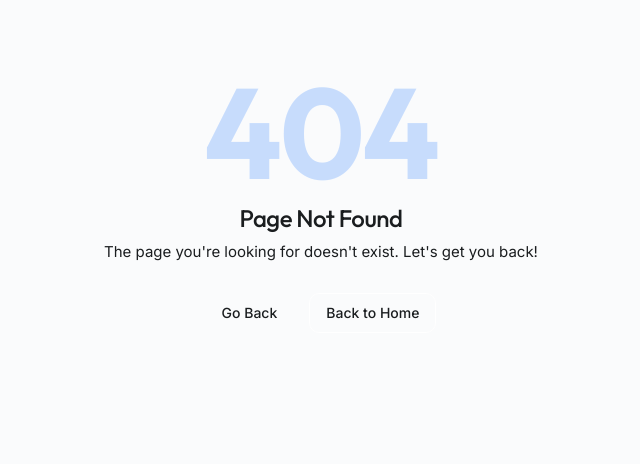
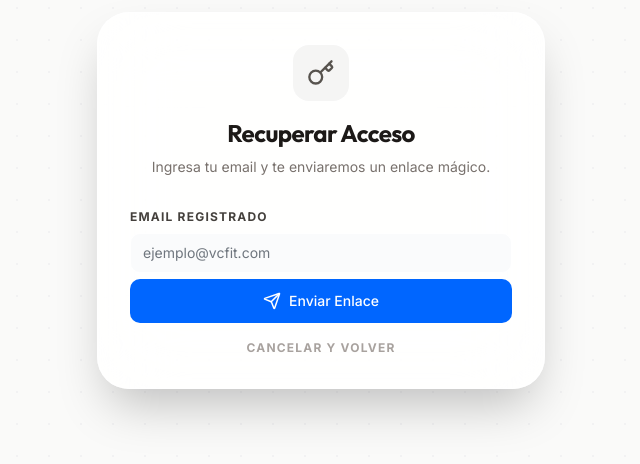
Before and after one commit to GonzaloRamosEngineer/DMGFit, a React (Vite) app: page /forgot-password in a window 1280 px wide. Before the commit this address had no page. Shown: the part 200-664 px from the top of the page, without its empty margins (319-959 px from the left). Built offline with nearby package versions, Linux system fonts and the light colour scheme.

Commit message:
login update password y forgor password

```diff
--- a/src/Routes.jsx
+++ b/src/Routes.jsx
@@ -25,6 +25,9 @@ import AccessControl from "./pages/access-control";
 import AccessHistory from "./pages/access-history";
 import ClassSchedule from "./pages/class-schedule";
 import Unauthorized from "./pages/Unauthorized";
+// ... importaciones ...
+import ForgotPassword from "./pages/auth/ForgotPassword";
+import UpdatePassword from "./pages/auth/UpdatePassword";
 
 const Routes = () => {
   return (
@@ -33,14 +36,8 @@ const Routes = () => {
         <ScrollToTop />
         <RouterRoutes>
           {/* Public Routes - Sin Layout */}
-          <Route
-            path="/login"
-            element={<LoginRoleSelection />}
-          />
-          <Route
-            path="/"
-            element={<Navigate to="/login" replace />}
-          />
+          <Route path="/login" element={<LoginRoleSelection />} />
+          <Route path="/" element={<Navigate to="/login" replace />} />
 
           {/* 2. Modo Kiosco - SIN sidebar (PANTALLA COMPLETA) */}
           <Route
@@ -51,6 +48,14 @@ const Routes = () => {
               </ProtectedRoute>
             }
           />
+
+
+
+          // ... dentro del Router ...
+            <Route path="/forgot-password" element={<ForgotPassword />} />
+            <Route path="/update-password" element={<UpdatePassword />} />
+
+
 
           {/* Protected Routes - Con AppLayout (Sidebar) */}
           <Route element={<AppLayout />}>
@@ -63,7 +68,6 @@ const Routes = () => {
                 </ProtectedRoute>
               }
             />
-
             <Route
               path="/coaches-management"
               element={
@@ -72,7 +76,6 @@ const Routes = () => {
                 </ProtectedRoute>
               }
             />
-
             <Route
               path="/athletes-management"
               element={
@@ -81,7 +84,6 @@ const Routes = () => {
                 </ProtectedRoute>
               }
             />
-
             <Route
               path="/plan-management"
               element={
@@ -90,7 +92,6 @@ const Routes = () => {
                 </ProtectedRoute>
               }
             />
-
             <Route
               path="/payment-management"
               element={
@@ -99,7 +100,6 @@ const Routes = () => {
                 </ProtectedRoute>
               }
             />
-
             {/* <Route
               path="/access-control"
               element={
@@ -108,7 +108,6 @@ const Routes = () => {
                 </ProtectedRoute>
               }
             /> */}
-
             <Route
               path="/access-history"
               element={
@@ -117,7 +116,6 @@ const Routes = () => {
                 </ProtectedRoute>
               }
             />
-
             {/* Professor Routes */}
             <Route
               path="/professor-dashboard"
@@ -127,7 +125,6 @@ const Routes = () => {
                 </ProtectedRoute>
               }
             />
-
             <Route
               path="/class-schedule"
               element={
@@ -136,7 +133,6 @@ const Routes = () => {
                 </ProtectedRoute>
               }
             />
-
             <Route
               path="/performance-analytics"
               element={
@@ -145,7 +141,6 @@ const Routes = () => {
                 </ProtectedRoute>
               }
             />
-
             <Route
               path="/individual-athlete-profile/:id"
               element={
@@ -154,7 +149,6 @@ const Routes = () => {
                 </ProtectedRoute>
               }
             />
-
             <Route
               path="/pdf-export-center"
               element={
@@ -163,7 +157,6 @@ const Routes = () => {
                 </ProtectedRoute>
               }
             />
-
             {/* Athlete Routes */}
             <Route
               path="/athlete-portal"
@@ -173,15 +166,7 @@ const Routes = () => {
                 </ProtectedRoute>
               }
             />
-
-
-
             <Route path="/unauthorized" element={<Unauthorized />} />
-
-
-
-
-
 
           </Route>
 
--- /dev/null
+++ b/src/pages/auth/ForgotPassword.jsx
@@ -0,0 +1,115 @@
+import React, { useState } from 'react';
+import { Link } from 'react-router-dom';
+import { Helmet } from 'react-helmet';
+import { supabase } from '../../lib/supabaseClient';
+import Button from '../../components/ui/Button';
+import Input from '../../components/ui/Input';
+import Icon from '../../components/AppIcon';
+
+const ForgotPassword = () => {
+  const [email, setEmail] = useState('');
+  const [loading, setLoading] = useState(false);
+  const [status, setStatus] = useState('idle'); // idle | success | error
+  const [message, setMessage] = useState('');
+
+  const handleReset = async (e) => {
+    e.preventDefault();
+    setLoading(true);
+    setStatus('idle');
+    setMessage('');
+
+    // URL a la que volverá el usuario para poner la nueva contraseña
+    const redirectTo = `${window.location.origin}/update-password`;
+
+    try {
+      const { error } = await supabase.auth.resetPasswordForEmail(email, {
+        redirectTo: redirectTo,
+      });
+
+      if (error) throw error;
+
+      setStatus('success');
+      setMessage('¡Enlace enviado! Revisa tu correo (y spam) para continuar.');
+    } catch (error) {
+      setStatus('error');
+      setMessage(error.message);
+    } finally {
+      setLoading(false);
+    }
+  };
+
+  return (
+    <>
+      <Helmet><title>Recuperar Contraseña - VC Fit</title></Helmet>
+
+      <div className="min-h-screen flex items-center justify-center p-4 relative overflow-hidden bg-stone-50">
+        <div className="absolute inset-0 opacity-40 bg-[radial-gradient(#e5e7eb_1px,transparent_1px)] [background-size:32px_32px]" />
+
+        <div className="w-full max-w-md relative z-10">
+          <div className="bg-white/85 backdrop-blur-2xl border border-white/60 rounded-[2rem] shadow-2xl p-8">
+
+            <div className="text-center mb-8">
+              <div className="inline-flex items-center justify-center w-14 h-14 rounded-2xl mb-4 bg-stone-100 text-stone-600">
+                <Icon name="Key" size={28} />
+              </div>
+              <h1 className="text-2xl font-bold text-stone-900 tracking-tight">Recuperar Acceso</h1>
+              <p className="text-stone-500 text-sm mt-2">
+                Ingresa tu email y te enviaremos un enlace mágico.
+              </p>
+            </div>
+
+            {status === 'success' ? (
+              <div className="text-center animate-in fade-in space-y-6">
+                <div className="p-4 bg-emerald-50 text-emerald-700 rounded-xl border border-emerald-100 text-sm font-medium">
+                  {message}
+                </div>
+                <Link to="/" className="block">
+                  <Button variant="outline" fullWidth>Volver al Login</Button>
+                </Link>
+              </div>
+            ) : (
+              <form onSubmit={handleReset} className="space-y-6">
+                <div>
+                  <label className="block text-xs font-bold text-stone-700 mb-2 tracking-widest uppercase">Email Registrado</label>
+                  <Input
+                    type="email"
+                    placeholder="ejemplo@vcfit.com"
+                    value={email}
+                    onChange={(e) => setEmail(e.target.value)}
+                    required
+                    className="w-full"
+                  />
+                </div>
+
+                {status === 'error' && (
+                  <div className="p-3 bg-rose-50 text-rose-600 rounded-xl text-xs font-bold border border-rose-100">
+                    {message}
+                  </div>
+                )}
+
+                <Button
+                  type="submit"
+                  variant="default"
+                  fullWidth
+                  size="lg"
+                  loading={loading}
+                  iconName="Send"
+                >
+                  Enviar Enlace
+                </Button>
+
+                <div className="text-center pt-2">
+                  <Link to="/" className="text-xs font-bold text-stone-400 hover:text-stone-600 uppercase tracking-widest transition-colors">
+                    Cancelar y Volver
+                  </Link>
+                </div>
+              </form>
+            )}
+          </div>
+        </div>
+      </div>
+    </>
+  );
+};
+
+export default ForgotPassword;
--- /dev/null
+++ b/src/pages/auth/UpdatePassword.jsx
@@ -0,0 +1,96 @@
+import React, { useState, useEffect } from 'react';
+import { useNavigate } from 'react-router-dom';
+import { Helmet } from 'react-helmet';
+import { supabase } from '../../lib/supabaseClient';
+import Button from '../../components/ui/Button';
+import Input from '../../components/ui/Input';
+import Icon from '../../components/AppIcon';
+
+const UpdatePassword = () => {
+  const navigate = useNavigate();
+  const [password, setPassword] = useState('');
+  const [loading, setLoading] = useState(false);
+
+  // Verificamos sesión al montar.
+  // Supabase hace login automático al hacer click en el link del email.
+  useEffect(() => {
+    supabase.auth.getSession().then(({ data: { session } }) => {
+      if (!session) {
+        // Si el link expiró o es inválido
+        navigate('/forgot-password');
+      }
+    });
+  }, [navigate]);
+
+  const handleUpdate = async (e) => {
+    e.preventDefault();
+    setLoading(true);
+
+    const { error } = await supabase.auth.updateUser({
+      password: password
+    });
+
+    if (error) {
+      alert('Error: ' + error.message);
+      setLoading(false);
+    } else {
+      // Éxito total
+      alert('¡Contraseña actualizada! Redirigiendo...');
+      navigate('/');
+    }
+  };
+
+  return (
+    <>
+      <Helmet><title>Nueva Contraseña - VC Fit</title></Helmet>
+
+      <div className="min-h-screen flex items-center justify-center p-4 relative overflow-hidden bg-stone-50">
+        <div className="absolute inset-0 opacity-40 bg-[radial-gradient(#e5e7eb_1px,transparent_1px)] [background-size:32px_32px]" />
+
+        <div className="w-full max-w-md relative z-10">
+          <div className="bg-white/85 backdrop-blur-2xl border border-white/60 rounded-[2rem] shadow-2xl p-8">
+
+            <div className="text-center mb-8">
+              <div className="inline-flex items-center justify-center w-14 h-14 rounded-2xl mb-4 bg-stone-900 text-white">
+                <Icon name="ShieldCheck" size={28} />
+              </div>
+              <h1 className="text-2xl font-bold text-stone-900 tracking-tight">Nueva Contraseña</h1>
+              <p className="text-stone-500 text-sm mt-2">
+                Crea una contraseña segura para tu cuenta.
+              </p>
+            </div>
+
+            <form onSubmit={handleUpdate} className="space-y-6">
+              <div>
+                <label className="block text-xs font-bold text-stone-700 mb-2 tracking-widest uppercase">Nueva Clave</label>
+                <Input
+                  type="password"
+                  placeholder="••••••••"
+                  value={password}
+                  onChange={(e) => setPassword(e.target.value)}
+                  required
+                  minLength={6}
+                  className="w-full tracking-widest"
+                />
+              </div>
+
+              <Button
+                type="submit"
+                variant="default"
+                fullWidth
+                size="lg"
+                loading={loading}
+                iconName="Check"
+              >
+                Actualizar y Entrar
+              </Button>
+            </form>
+
+          </div>
+        </div>
+      </div>
+    </>
+  );
+};
+
+export default UpdatePassword;
--- a/src/pages/login-role-selection/index.jsx
+++ b/src/pages/login-role-selection/index.jsx
@@ -1,18 +1,14 @@
-import React, { useEffect, useMemo, useRef, useState } from 'react';
+import React, { useEffect, useRef, useState } from 'react';
 import { useNavigate } from 'react-router-dom';
 import { Helmet } from 'react-helmet';
 import Button from '../../components/ui/Button';
 import Input from '../../components/ui/Input';
 import Icon from '../../components/AppIcon';
 import { useAuth } from '../../contexts/AuthContext';
-import { supabase } from '../../lib/supabaseClient';
 
 const LoginRoleSelection = () => {
   const navigate = useNavigate();
   const { login } = useAuth();
-
-  // Ahora el modo siempre es login, eliminamos la posibilidad de cambiarlo
-  const isLoginMode = true;
 
   const [formData, setFormData] = useState({
     email: '',
@@ -23,7 +19,6 @@ const LoginRoleSelection = () => {
   const [isLoading, setIsLoading] = useState(false);
   const [uiStatus, setUiStatus] = useState('idle'); // idle | checking | success | error
   const [error, setError] = useState('');
-  const [successMessage, setSuccessMessage] = useState('');
 
   // --- UI: Tilt + Glow ---
   const cardRef = useRef(null);
@@ -70,7 +65,6 @@ const LoginRoleSelection = () => {
     const { name, value } = e.target;
     setFormData((prev) => ({ ...prev, [name]: value }));
     setError('');
-    setSuccessMessage('');
   };
 
   const redirectByRole = (role) => {
@@ -88,43 +82,13 @@ const LoginRoleSelection = () => {
     return msg;
   };
 
-  const handleResetPassword = async () => {
-    setError('');
-    setSuccessMessage('');
-
-    const email = (formData.email || '').trim();
-    if (!email) {
-      setError('Ingresá tu email para poder enviarte el link de recuperación.');
-      return;
-    }
-
-    try {
-      setUiStatus('checking');
-      const { error: resetError } = await supabase.auth.resetPasswordForEmail(email, {
-        redirectTo: `${window.location.origin}/reset-password`
-      });
-
-      if (resetError) throw resetError;
-
-      setUiStatus('success');
-      setSuccessMessage('Te enviamos un correo para recuperar el acceso. Revisa tu bandeja de entrada.');
-      setTimeout(() => setUiStatus('idle'), 900);
-    } catch (err) {
-      setUiStatus('error');
-      setError(friendlyError(err));
-      setTimeout(() => setUiStatus('idle'), 900);
-    }
-  };
-
   const handleSubmit = async (e) => {
     e.preventDefault();
     setIsLoading(true);
     setUiStatus('checking');
     setError('');
-    setSuccessMessage('');
 
     try {
-      // --- SOLO MODO LOGIN PERMITIDO ---
       const { error: loginError, user } = await login({
         email: formData.email,
         password: formData.password
@@ -135,18 +99,21 @@ const LoginRoleSelection = () => {
       setUiStatus('success');
 
       const targetPath = redirectByRole(user?.role);
+
+      // Pequeño delay para mostrar el tick verde de éxito
       setTimeout(() => {
         navigate(targetPath, { replace: true });
       }, 450);
 
     } catch (err) {
-      console.error('Operation failed:', err);
+      console.error('Login failed:', err);
       setUiStatus('error');
       setError(friendlyError(err));
-      setTimeout(() => setUiStatus('idle'), 900);
+
+      // Volver a estado normal después de mostrar error
+      setTimeout(() => setUiStatus('idle'), 1500);
     } finally {
       setIsLoading(false);
-      if (uiStatus === 'checking') setUiStatus('idle');
     }
   };
 
@@ -164,8 +131,10 @@ const LoginRoleSelection = () => {
       </Helmet>
 
       <div className="min-h-screen flex items-center justify-center p-4 relative overflow-hidden bg-stone-50">
+        {/* Background Pattern */}
         <div className="absolute inset-0 opacity-40 bg-[radial-gradient(#e5e7eb_1px,transparent_1px)] [background-size:32px_32px]" />
 
+        {/* Dynamic Glow Background */}
         <div
           className="absolute w-[900px] h-[900px] rounded-full blur-3xl pointer-events-none"
           style={{
@@ -177,8 +146,10 @@ const LoginRoleSelection = () => {
         />
 
         <div className="w-full max-w-md relative z-10">
+
+          {/* Header Logo */}
           <div className="text-center mb-8">
-            <div className="inline-flex items-center justify-center w-16 h-16 rounded-2xl mb-4 shadow-lg border border-white/60 bg-stone-900">
+            <div className="inline-flex items-center justify-center w-16 h-16 rounded-2xl mb-4 shadow-lg border border-white/60 bg-stone-900 transition-all duration-300">
               <BrandIcon />
             </div>
 
@@ -190,17 +161,18 @@ const LoginRoleSelection = () => {
             </p>
           </div>
 
+          {/* Login Card */}
           <div
             ref={cardRef}
             onMouseMove={handleMouseMove}
             onMouseLeave={handleMouseLeave}
-            className="relative rounded-3xl border border-white/60 bg-white/85 backdrop-blur-2xl shadow-[0_20px_60px_rgba(0,0,0,0.12)] overflow-hidden"
+            className="relative rounded-3xl border border-white/60 bg-white/85 backdrop-blur-2xl shadow-[0_20px_60px_rgba(0,0,0,0.12)] overflow-hidden transition-all duration-200"
             style={{
               transform: `perspective(1100px) rotateX(${tilt.rx}deg) rotateY(${tilt.ry}deg)`,
               transformStyle: 'preserve-3d',
-              transition: 'transform 120ms ease-out'
             }}
           >
+            {/* Loading Overlay Gradient */}
             <div
               className="absolute left-0 right-0 h-24 pointer-events-none"
               style={{
@@ -211,7 +183,6 @@ const LoginRoleSelection = () => {
             />
 
             <div className="p-8">
-              {/* Se eliminó la sección de Tabs (Navegación entre Login y Registro) */}
 
               <div className="mb-6">
                 <h2 className="text-xl font-bold text-stone-900 tracking-tight">
@@ -223,6 +194,8 @@ const LoginRoleSelection = () => {
               </div>
 
               <form onSubmit={handleSubmit} className="space-y-5">
+
+                {/* Email Input */}
                 <div>
                   <label htmlFor="email" className="block text-xs font-bold text-stone-700 mb-2 tracking-widest uppercase">
                     Email
@@ -239,6 +212,7 @@ const LoginRoleSelection = () => {
                   />
                 </div>
 
+                {/* Password Input */}
                 <div>
                   <div className="flex items-center justify-between mb-2">
                     <label htmlFor="password" className="block text-xs font-bold text-stone-700 tracking-widest uppercase">
@@ -269,47 +243,46 @@ const LoginRoleSelection = () => {
                   </div>
                 </div>
 
+                {/* Error Message */}
                 {error && (
-                  <div className="rounded-xl p-3 flex items-start gap-2 bg-red-50 border border-red-100 animate-in fade-in">
+                  <div className="rounded-xl p-3 flex items-start gap-2 bg-red-50 border border-red-100 animate-in fade-in slide-in-from-top-1">
                     <Icon name="AlertCircle" size={18} color="var(--color-error)" className="flex-shrink-0 mt-0.5" />
-                    <p className="text-sm text-red-600">{error}</p>
+                    <p className="text-sm text-red-600 font-medium">{error}</p>
                   </div>
                 )}
 
-                {successMessage && (
-                  <div className="rounded-xl p-3 flex items-start gap-2 bg-green-50 border border-green-100 animate-in fade-in">
-                    <Icon name="CheckCircle" size={18} color="var(--color-success)" className="flex-shrink-0 mt-0.5" />
-                    <p className="text-sm text-green-700">{successMessage}</p>
-                  </div>
-                )}
-
+                {/* Submit Button */}
                 <Button
                   type="submit"
                   variant="default"
                   size="lg"
                   fullWidth
                   loading={isLoading}
-                  iconName="LogIn"
+                  iconName={uiStatus === 'success' ? 'Check' : 'LogIn'}
+                  className={uiStatus === 'success' ? 'bg-green-600 hover:bg-green-700' : ''}
                 >
-                  {uiStatus === 'checking' ? 'Verificando...' : 'Ingresar'}
+                  {uiStatus === 'checking' ? 'Verificando...' : uiStatus === 'success' ? '¡Bienvenido!' : 'Ingresar'}
                 </Button>
 
-                <div className="flex items-center justify-between pt-1">
+                {/* Footer Links */}
+                <div className="flex items-center justify-between pt-2">
                   <button
                     type="button"
-                    onClick={handleResetPassword}
-                    className="text-[10px] text-stone-400 hover:text-stone-700 transition-colors uppercase tracking-widest font-semibold"
+                    onClick={() => navigate('/forgot-password')} // Redirección limpia
+                    className="text-[10px] text-stone-400 hover:text-stone-700 transition-colors uppercase tracking-widest font-bold hover:underline"
                   >
                     ¿Olvidaste tu contraseña?
                   </button>
-                  <span className="text-[10px] text-stone-300 uppercase tracking-widest font-semibold">
+                  <span className="text-[10px] text-stone-300 uppercase tracking-widest font-semibold cursor-help" title="Sistema Seguro">
                     Acceso controlado
                   </span>
                 </div>
+
               </form>
             </div>
           </div>
 
+          {/* Footer Branding */}
           <div className="mt-8 flex flex-col items-center gap-2">
             <span className="text-[10px] text-stone-400 uppercase tracking-widest">Engineered by</span>
             <a
```
